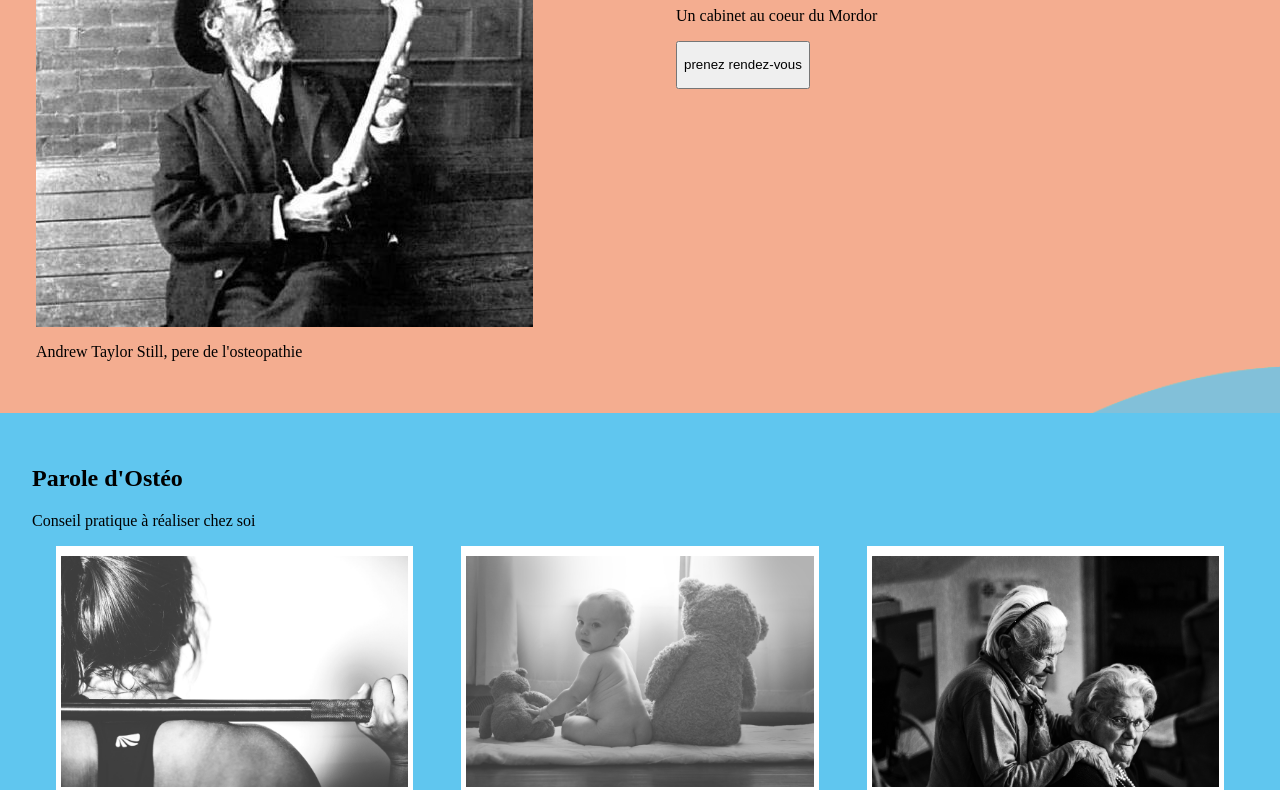
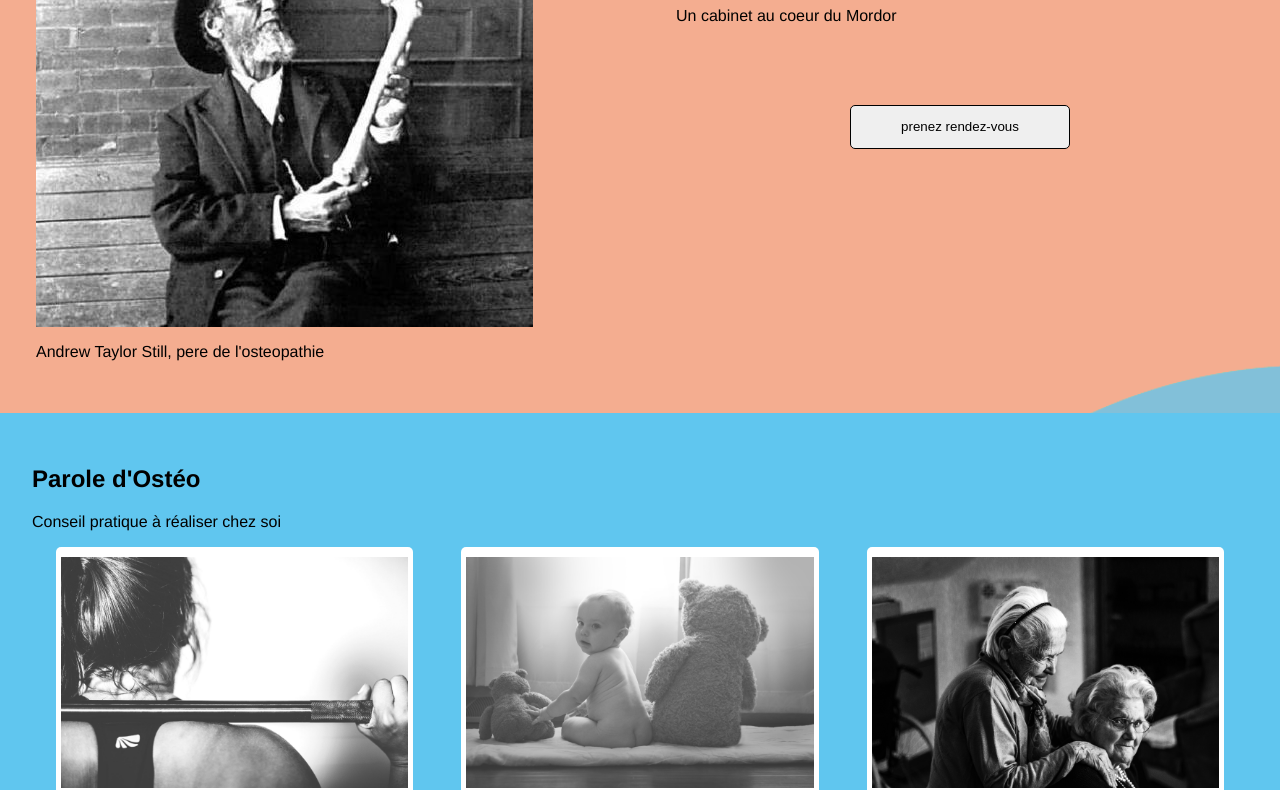
Before and after one commit to Maxostrm/NathanOsteo, a plain HTML site: page index.html in a window 1280 px wide. Shown: the part 189-979 px from the top of the page. Drawn offline with Linux system fonts and the light colour scheme; a web font is replaced by a local one.

Commit message:
Ajout police et retouche bordure
site test nathan

```diff
--- a/index.html
+++ b/index.html
@@ -13,14 +13,14 @@
                 <div class="logo">
                     <img src="./ressources/images/logo/favicon-96x96.png"/>
                     <div class="logo-text">
-                        <p>Ostéopathe</p>
+                        <h1>Ostéopathe</h1>
                         <p>Nathan Brenot</p>
                     </div>
                 </div>
                 <nav>
-                    <p>Un rendez-vous</p>
-                    <p>Parole d'osteo</p>
-                    <p>Contact</p>
+                    <h4>Un rendez-vous</h4>
+                    <h4>Parole d'osteo</h4>
+                    <h4>Contact</h4>
                 </nav>
             </header>
             <div class="main">
--- a/ressources/css/style.css
+++ b/ressources/css/style.css
@@ -1,3 +1,29 @@
+/* latin */
+@font-face {
+    font-family: 'Cinzel';
+    font-style: normal;
+    font-weight: 400;
+    font-display: swap;
+    src: local('Cinzel Regular'), local('Cinzel-Regular'), url(https://fonts.gstatic.com/s/cinzel/v9/8vIJ7ww63mVu7gt79mT7.woff2) format('woff2');
+    unicode-range: U+0000-00FF, U+0131, U+0152-0153, U+02BB-02BC, U+02C6, U+02DA, U+02DC, U+2000-206F, U+2074, U+20AC, U+2122, U+2191, U+2193, U+2212, U+2215, U+FEFF, U+FFFD;
+  }
+  /* latin */
+@font-face {
+    font-family: 'Cinzel';
+    font-style: normal;
+    font-weight: 700;
+    font-display: swap;
+    src: local('Cinzel Bold'), local('Cinzel-Bold'), url(https://fonts.gstatic.com/s/cinzel/v9/8vIK7ww63mVu7gtzTUHuE2Za.woff2) format('woff2');
+    unicode-range: U+0000-00FF, U+0131, U+0152-0153, U+02BB-02BC, U+02C6, U+02DA, U+02DC, U+2000-206F, U+2074, U+20AC, U+2122, U+2191, U+2193, U+2212, U+2215, U+FEFF, U+FFFD;
+  }
+  @font-face {
+    font-family: 'Cinzel';
+    font-style: normal;
+    font-weight: 900;
+    font-display: swap;
+    src: local('Cinzel Black'), local('Cinzel-Black'), url(https://fonts.gstatic.com/s/cinzel/v9/8vIK7ww63mVu7gtzdUPuE2Za.woff2) format('woff2');
+    unicode-range: U+0000-00FF, U+0131, U+0152-0153, U+02BB-02BC, U+02C6, U+02DA, U+02DC, U+2000-206F, U+2074, U+20AC, U+2122, U+2191, U+2193, U+2212, U+2215, U+FEFF, U+FFFD;
+  }
 html{
     font-size: 62.5%;
 }
@@ -8,6 +34,7 @@ body{
     flex-flow: column wrap;
     align-content: space-between;
     font-size: 1.6rem;
+    font-family: 'helvetica', sans-serif;
 }
 .background{
     background-image: url("../images/fondtoplarge.png");
@@ -16,7 +43,6 @@ body{
     background-repeat: no-repeat;
     height: 100%;
     width: 100%;
-
 }
 
 .main{
@@ -31,6 +57,7 @@ header{
     justify-content:space-between;
     position: fixed;
     z-index: 10;
+    font-family: 'Cinzel', 'arial', serif;
 }
 
 header img{
@@ -41,21 +68,26 @@ header img{
 }
 
 
+
+
 nav{
     display:inline-flex;
     justify-content:space-between;
     align-items: center;
     float: right;
-
     width:30%;
     margin: 0rem 3rem;
-
 }
 
 .logo{
     display: inline-flex;
 }
 
+.logo-text{
+    display: flex;
+    justify-content: center;
+    align-items: center;
+}
 /*partie haute rdv*/
 
 .top{
@@ -82,6 +114,15 @@ nav{
     padding: 3.6rem 3.6rem;
 }
 
+.top button{
+    display: flex;
+    margin: 8rem auto;
+    padding: 0 5rem;
+    border-radius: 0.5rem;
+    border: 1px solid black;
+
+}
+
 /*partie centrale parole*/
 
 .conseils{
@@ -106,11 +147,14 @@ nav{
     padding: 1rem 0.5rem;
     margin: 0 2.4rem;
     background-color: white;
+    border-radius: 0.5rem;
 }
 
 .article button{
 display: flex;
 margin: 0 auto;
+border: 1px solid black;
+border-radius: 0.5rem;
 }
 
 
```
